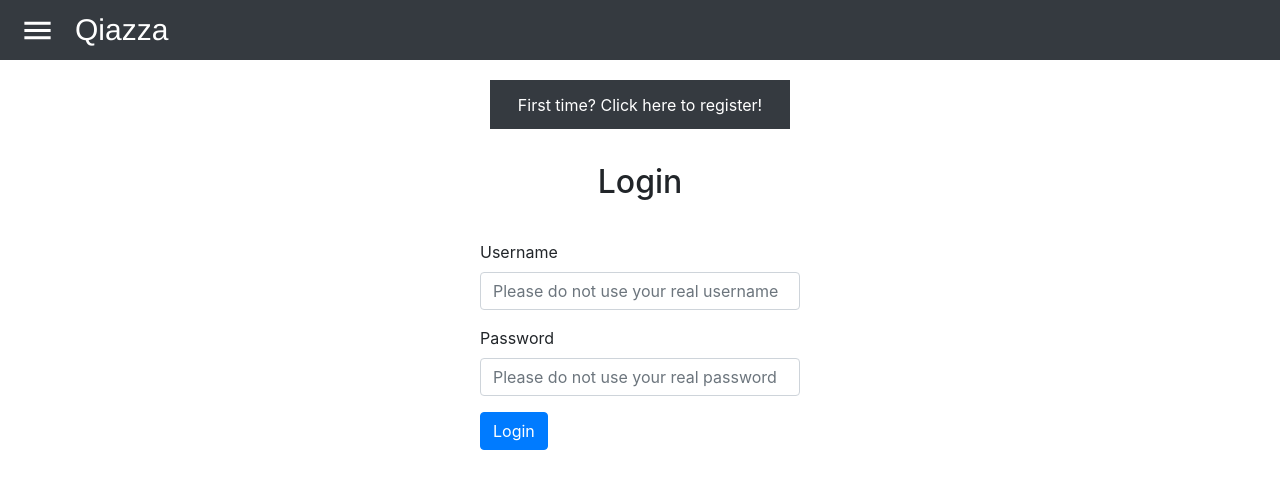
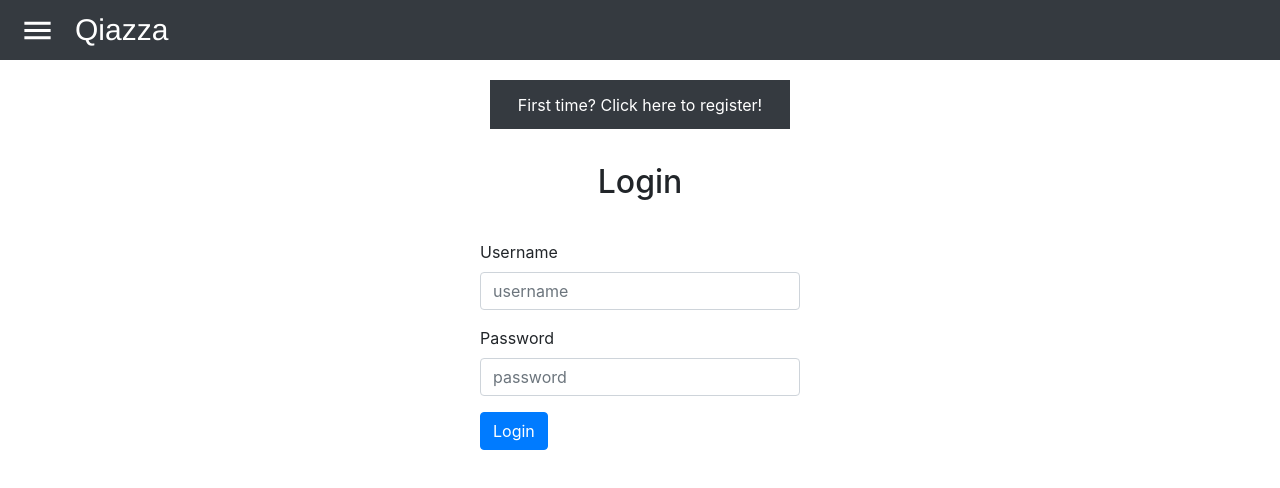
Before and after one commit to tap498775210/project97, a React (Create React App) app in the folder client/: page / in a window 1280 px wide. Shown: the top 488 px of the page. Built offline with nearby package versions, Linux system fonts and the light colour scheme.

Commit message:
Added userId in App's state, which is passed down to <Question /> in order to get and post questions. The actual functions to get and create posts to be implemented.

```diff
--- a/client/src/App.js
+++ b/client/src/App.js
@@ -1,25 +1,34 @@
-/*
-  Changed "Sample Questions?" in the sidebar to Posts
-*/
-
 import React, { Component } from "react";
 import { BrowserRouter as Router, Switch, Route, Link } from "react-router-dom";
+import MenuIcon from '@material-ui/icons/Menu';
 import Sidebar from "./components/Sidebar";
-import MenuIcon from '@material-ui/icons/Menu';
 import routes from "./routes";
-
+import Question from "./components/Question";
 import Qna from "./components/qna";
 
 import './App.css';
+import LoginForm from "./components/LoginForm";
+
+
+// /*
+// Context references:
+//     https://stackoverflow.com/questions/49783155/pass-username-from-login-component-to-homepage-component
+//     https://reactjs.org/docs/context.html
+// */
+// const userid = React.createContext('');
+// const courses = React.createContext([]);
+
 
 class App extends Component {
   constructor() {  // setup for debug and
       super();
       this.state = {
         apiResponse: "",
-        showHideSidebar: false
+        showHideSidebar: false,
+        userId: "",   // Userid is set after login
       };
       this.hideComponent = this.hideComponent.bind(this);
+      this.setUserId = this.setUserId.bind(this);
   }
 
   hideComponent() {   // used to toggle sidebar
@@ -32,8 +41,13 @@ class App extends Component {
     console.log(this.state.apiResponse);  // Debug
   }
 
+  setUserId(id) {
+    this.setState({userId: id});
+  }
+
   render() {
     const { showHideSidebar } = this.state;
+    console.log("App: userId: " + this.state.userId); // Debug
     return (
       <React.Fragment>
         <Router>
@@ -53,6 +67,7 @@ class App extends Component {
             {showHideSidebar && <Sidebar className="sidebar" />}
             <div className="main-body">
               <Switch>
+                <Route exact path="/" children={<LoginForm setUserId={this.setUserId}/>}/>
                 {routes.map((route, index) => (
                   <Route
                     key={index}
@@ -61,12 +76,11 @@ class App extends Component {
                     children={<route.main />}
                     />
                 ))}
-
-                  <Route Route path="/q/:id" children={<Qna />} />
+                <Route path="/questionAPI" children={<Question userId={this.state.userId}/>}/>
+                <Route Route path="/q/:id" children={<Qna />} />
               </Switch>
             </div>
           </div>
-
         </Router>
       </React.Fragment>
 
--- a/client/src/components/LoginForm.js
+++ b/client/src/components/LoginForm.js
@@ -10,7 +10,7 @@ import { Redirect } from "react-router-dom";
 // let loggedin = false;
 let display = "block";
 
-function LoginForm() {
+function LoginForm(props) {
   const [username, setUsername] = useState("");
   const [password, setPassword] = useState("");
     const [doneLog, setDoneLog] = useState(false);
@@ -24,7 +24,7 @@ function LoginForm() {
   };
 
   const handleSubmit = async (event) => {
-    event.preventDefault(); // prevent reloading when hitting the button??
+    event.preventDefault();
     console.log("submit:");
     let usernamecp = username;
     let passwordcp = password;
@@ -45,6 +45,10 @@ function LoginForm() {
                       return (new Error(errMessage));
                   } else if (res.status === 200) {
                       setDoneLog(true);
+
+                      let rescp = await res.clone().json(); // Get a copy
+                      console.log(rescp);  // Debug
+                      props.setUserId(rescp._id);
                       let json = await res.json();
                       console.log(json);
                       setName(json.name);
@@ -59,8 +63,8 @@ function LoginForm() {
               });
       }
 
-    console.log(usernamecp);
-    console.log(passwordcp);
+    // console.log(usernamecp); // Debug
+    // console.log(passwordcp); // Debug
     setUsername("");
     setPassword("");
     };
@@ -85,12 +89,11 @@ function LoginForm() {
     <h2> Login </h2>
     <div className="LoginForm" display={display}>
       <Form onSubmit={handleSubmit}>
-        {/* <Form.Control type="text" placeholder="Normal text" /> */}
         <Form.Group>
           <Form.Label>Username</Form.Label>
           <Form.Control
             type="text"
-            placeholder="Please do not use your real username"
+            placeholder="username"
             value={username}
             onChange={updateUsername}
           />
@@ -100,7 +103,7 @@ function LoginForm() {
           <Form.Label>Password</Form.Label>
           <Form.Control
             type="password"
-            placeholder="Please do not use your real password"
+            placeholder="password"
             value={password}
             onChange={updatePassword}
           />
--- a/client/src/components/Question.js
+++ b/client/src/components/Question.js
@@ -16,7 +16,8 @@ class Question extends Component {
     super(props);
     this.state = {
       word: "",
-      apiResponse: ""
+      apiResponse: "",
+      userId: this.props.userId,
     };
     this.handleChange = this.handleChange.bind(this);
     this.handleSubmit = this.handleSubmit.bind(this);
@@ -50,6 +51,14 @@ class Question extends Component {
         .then(res => res.json())
         .then(res => this.setState({ apiResponse: res }));
   }
+
+/*
+    TODO: find the courses associated by the user
+          then get the posts associated by the courses
+*/
+  // callAPI() {
+
+  // }
 
   componentDidMount() {   // Changed Will to Did to erase a warning
     this.callAPI();
@@ -85,6 +94,7 @@ class Question extends Component {
 
 
   render() {
+    console.log("Question: userId: " + this.state.userId);  // Debug
     return (
       // <div className="question">
       //   <h2 className="title">
--- a/client/src/components/Sidebar.js
+++ b/client/src/components/Sidebar.js
@@ -9,8 +9,9 @@ Reference: https://reactrouter.com/web/example/sidebar
 */
 
 class Sidebar extends Component {
-    render () {
-        return  (
+  render() {
+
+    return (
       <div className="sidebar-body">
         {/* Links in the sidebar */}
 
@@ -38,6 +39,8 @@ class Sidebar extends Component {
         </ul>
 
         <Switch>
+          <Route exact path="/" children={<div>home!</div>}/>
+          <Route path="/questionAPI" children={<div>posts!</div>}/>
           {routes.map((route, index) => (
             <Route
               key={index}
--- a/client/src/routes.js
+++ b/client/src/routes.js
@@ -3,6 +3,7 @@ import Register from "./components/Register";
 import Question from "./components/Question";
 import User from "./components/userProfile";
 import Search from "./components/Search";
+import App from "./App";
 
 
 /* This file is for all of the routes needed for main views and sidebar navigation.
@@ -11,22 +12,22 @@ To include routes array, import routes from "./routes" (path to this file may ch
  */
 
 const routes = [
-    {
-      path: "/",                        // The redirection path when clicking the link in the sidebar
-      exact: true,                      // Match the exact path
-      sidebar: () => <div>home!</div>,  // fixed issue where it would not display message, typo found in <Switch> below   // Thanks a lot!
-      main: () => <LoginForm />         // What shown on the main section when on that path
-    },
+    // {
+    //   path: "/",                        // The redirection path when clicking the link in the sidebar
+    //   exact: true,                      // Match the exact path
+    //   sidebar: () => <div>home!</div>,  // fixed issue where it would not display message, typo found in <Switch> below   // Thanks a lot!
+    //   main: () => <LoginForm setUsername={this.setUsername}/>         // What shown on the main section when on that path
+    // },
     {
       path: "/register",
       sidebar: () => <div>reg!</div>,
       main: () => <Register />
     },
-    {
-      path: "/questionAPI",
-      sidebar: () => <div>posts!</div>,
-      main: () => <Question />
-    },
+    // {
+    //   path: "/questionAPI",
+    //   sidebar: () => <div>posts!</div>,
+    //   main: () => <Question />
+    // },
     {
       path: "/search",
       sidebar: () => <div>search!</div>,
```
Also changed, not shown: 1 other file (tests, documents, lock files or other folders). Lines whose indentation alone changed are shown as unchanged.
